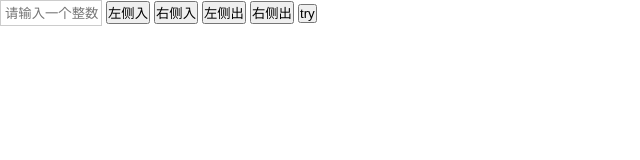
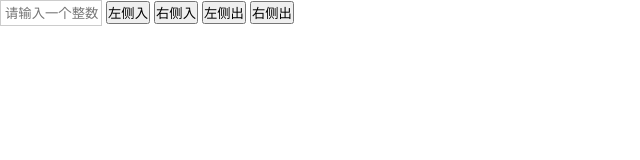
Before and after one commit to ollehz/ifebd, a plain HTML site: page 2017_IFE/binbin/task04/index_js04.html in a window 1280 px wide. Shown: the full height of the page, 0-640 px from the left. Drawn offline with Linux system fonts and the light colour scheme.

Commit message:
Update index_js04.html

```diff
--- a/2017_IFE/binbin/task04/index_js04.html
+++ b/2017_IFE/binbin/task04/index_js04.html
@@ -17,7 +17,5 @@
 
 	<button id="lf-out">左侧出</button>
 	<button id="rg-out">右侧出</button>
-
-	<button id="test">try</button>
 </body>
 </html>
```
